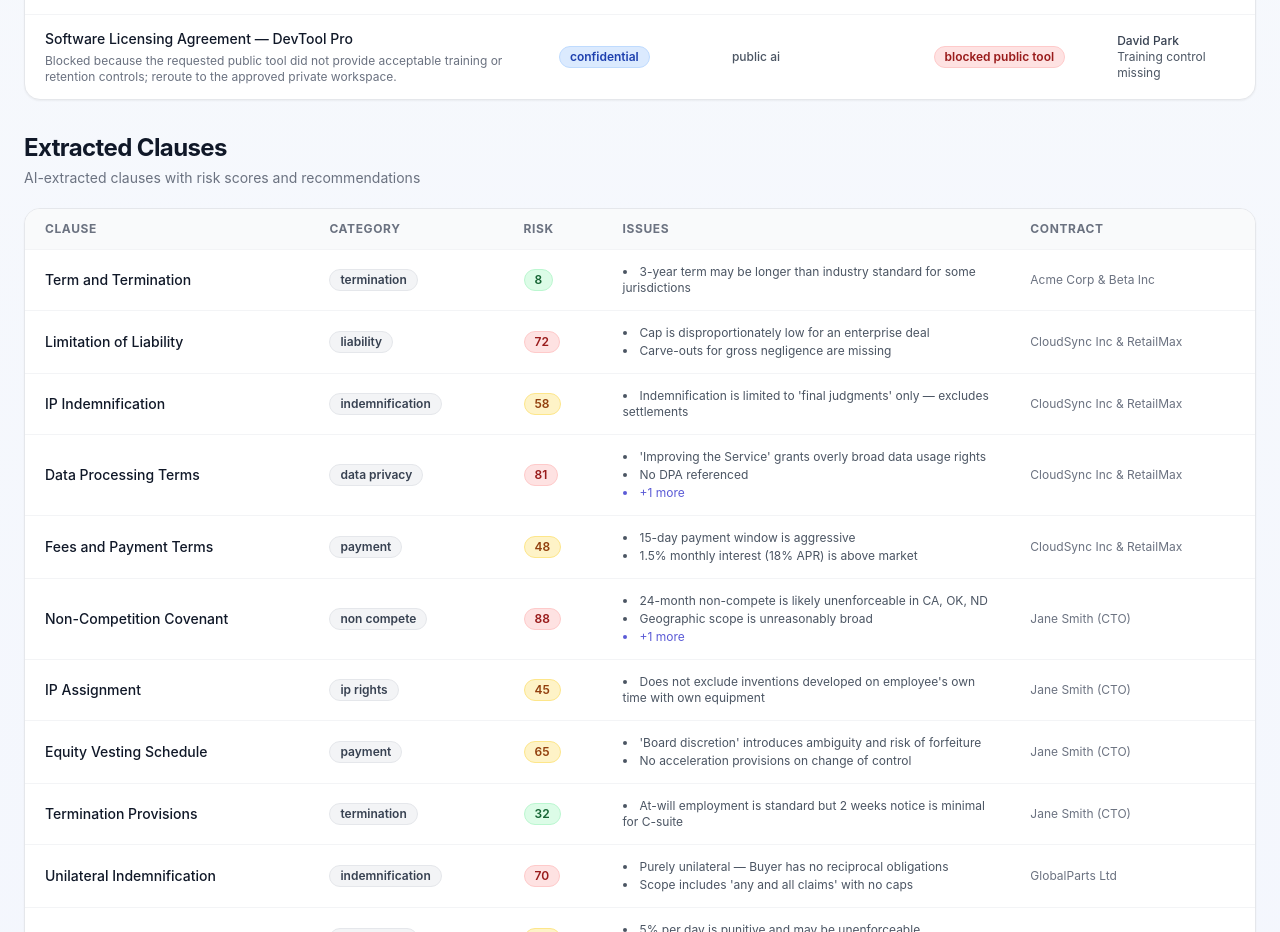
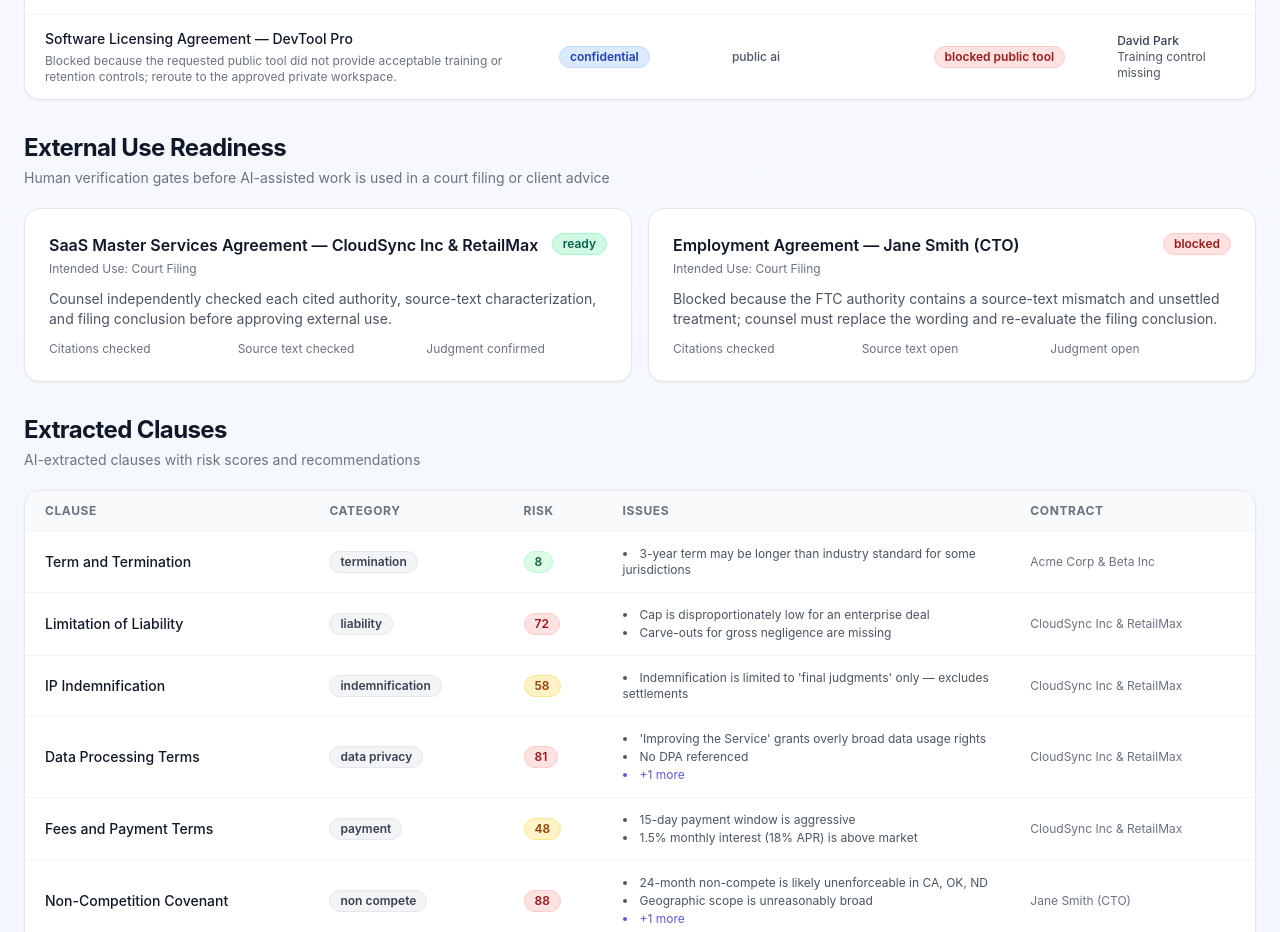
Before and after one commit to tensorgarden/legal-ai-analyzer, a Next.js app: page / in a window 1280 px wide. Shown: the part 1100-2032 px from the top of the page. Built offline with nearby package versions, Linux system fonts and the light colour scheme.

Commit message:
Add external-use filing readiness checks

```diff
--- a/src/app/page.tsx
+++ b/src/app/page.tsx
@@ -7,6 +7,7 @@
   riskAssessment,
   complianceChecks,
   privilegeHandlingReviews,
+  filingReadinessReviews,
   reviewTimeline,
 } from "@/demo-data";
 
@@ -31,6 +32,12 @@
 const privilegeDecisionVariant = (decision: string): "success" | "warning" | "high" => {
   if (decision === "approved-private") return "success";
   if (decision === "counsel-review-required") return "warning";
+  return "high";
+};
+
+const filingReadinessVariant = (status: string): "success" | "warning" | "high" => {
+  if (status === "ready") return "success";
+  if (status === "counsel-review") return "warning";
   return "high";
 };
 
@@ -198,6 +205,38 @@
             </table>
           </div>
         </Card>
+      </section>
+
+      {/* ─── External Use Readiness ───────────────────────────────────────────── */}
+      <section>
+        <h2 className="mb-1 text-2xl font-bold tracking-tight text-ink">External Use Readiness</h2>
+        <p className="mb-5 text-sm text-gray-500">
+          Human verification gates before AI-assisted work is used in a court filing or client advice
+        </p>
+        <div className="grid gap-4 md:grid-cols-2">
+          {filingReadinessReviews.map((review) => {
+            const contract = contracts.find((item) => item.id === review.contractId);
+            return (
+              <Card key={review.id}>
+                <div className="flex items-start justify-between gap-3">
+                  <div>
+                    <h3 className="font-semibold text-ink">{contract?.title ?? review.contractId}</h3>
+                    <p className="mt-1 text-xs capitalize text-gray-500">
+                      Intended use: {review.intendedUse.replaceAll("-", " ")}
+                    </p>
+                  </div>
+                  <Badge variant={filingReadinessVariant(review.status)}>{review.status}</Badge>
+                </div>
+                <p className="mt-3 text-sm text-gray-600">{review.reviewNote}</p>
+                <div className="mt-3 grid grid-cols-3 gap-2 text-xs text-gray-500">
+                  <span>{review.citationsVerified ? "Citations checked" : "Citations open"}</span>
+                  <span>{review.sourceTextVerified ? "Source text checked" : "Source text open"}</span>
+                  <span>{review.independentLegalJudgmentConfirmed ? "Judgment confirmed" : "Judgment open"}</span>
+                </div>
+              </Card>
+            );
+          })}
+        </div>
       </section>
 
       {/* ─── Clause Extraction Table ─────────────────────────────────────────── */}
--- a/src/demo-data.ts
+++ b/src/demo-data.ts
@@ -5,6 +5,7 @@
   ComplianceCheck,
   ReviewTimelineEvent,
   PrivilegeHandlingReview,
+  FilingReadinessReview,
 } from "@/types";
 
 // ─── 8 Contracts ─────────────────────────────────────────────────────────────────
@@ -541,6 +542,35 @@
   },
 ];
 
+// ─── External-Use Filing Readiness ────────────────────────────────────────────────
+
+export const filingReadinessReviews: FilingReadinessReview[] = [
+  {
+    id: "frr-001",
+    contractId: "ctr-002",
+    intendedUse: "court-filing",
+    status: "ready",
+    citationsVerified: true,
+    sourceTextVerified: true,
+    independentLegalJudgmentConfirmed: true,
+    reviewedBy: "Maya Gupta",
+    reviewedAt: "2026-06-10T16:30:00Z",
+    reviewNote: "Counsel independently checked each cited authority, source-text characterization, and filing conclusion before approving external use.",
+  },
+  {
+    id: "frr-002",
+    contractId: "ctr-003",
+    intendedUse: "court-filing",
+    status: "blocked",
+    citationsVerified: true,
+    sourceTextVerified: false,
+    independentLegalJudgmentConfirmed: false,
+    reviewedBy: null,
+    reviewedAt: null,
+    reviewNote: "Blocked because the FTC authority contains a source-text mismatch and unsettled treatment; counsel must replace the wording and re-evaluate the filing conclusion.",
+  },
+];
+
 // ─── Privilege and AI Data-Handling Reviews ───────────────────────────────────────
 
 export const privilegeHandlingReviews: PrivilegeHandlingReview[] = [
--- a/src/types.ts
+++ b/src/types.ts
@@ -128,6 +128,21 @@
   handlingNote: string;
 }
 
+export type FilingReadinessStatus = "ready" | "blocked" | "counsel-review";
+
+export interface FilingReadinessReview {
+  id: string;
+  contractId: string;
+  intendedUse: "court-filing" | "client-advice";
+  status: FilingReadinessStatus;
+  citationsVerified: boolean;
+  sourceTextVerified: boolean;
+  independentLegalJudgmentConfirmed: boolean;
+  reviewedBy: string | null;
+  reviewedAt: string | null;
+  reviewNote: string;
+}
+
 export interface ComplianceCheck {
   id: string;
   contractId: string;
```
Also changed, not shown: 1 other file (tests, documents, lock files or other folders).
